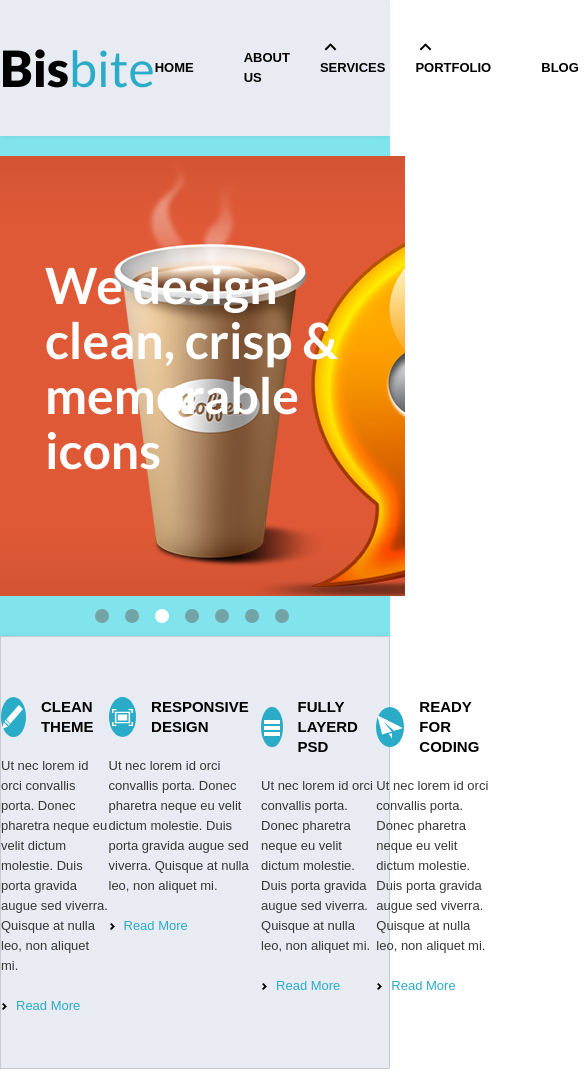
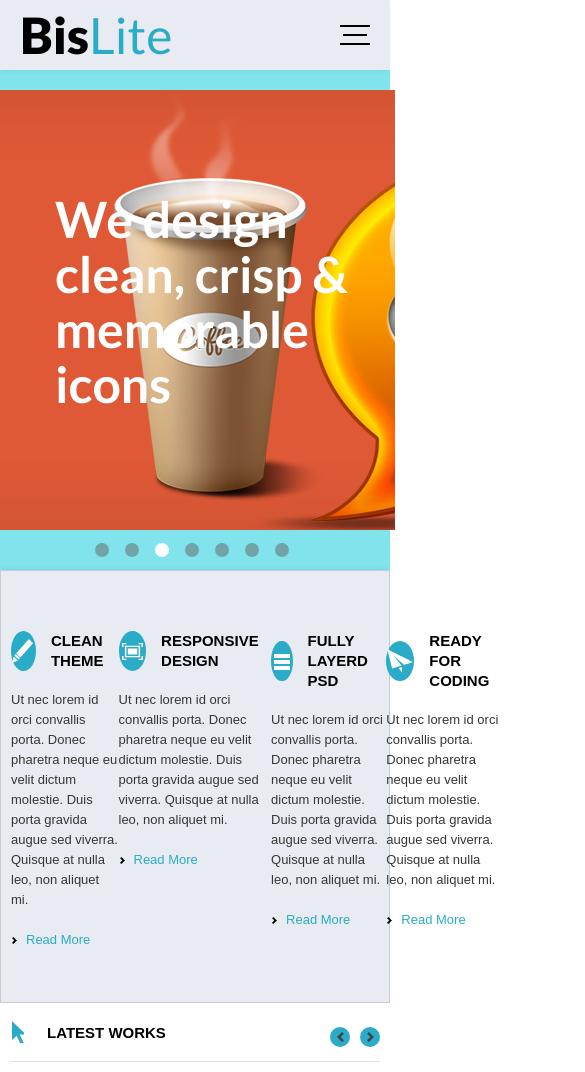
Before and after one commit to D-Schapovalov/BisLite, a plain HTML site: page index.html in a window 390 px wide. Shown: the top 1072 px of the page, 585 px wide, since content can reach past the window. Drawn offline with nearby package versions, Linux system fonts and the light colour scheme.

Commit message:
responsive header

```diff
--- a/css/style.css
+++ b/css/style.css
@@ -15,8 +15,11 @@ body {
 	position: relative;
 	z-index: 100;
 	background-color: #e8ebf1;
-	padding: 38px 0 38px 0;
+	padding: 38px 0;
 	box-shadow: 0px 2px 5px -1px rgba(0, 0, 0, 0.07);
+}
+.burger {
+	display: none;
 }
 .header__wrapper,
 .menu__list {
@@ -26,9 +29,9 @@ body {
 }
 .header__logo,
 .footer__bottom-logo {
-	text-transform: capitalize;
 	font-size: 50px;
 	color: var(--blue-color);
+	text-transform: capitalize;
 }
 .header__logo span,
 .footer__bottom-logo span {
@@ -507,8 +510,8 @@ body {
 }
 .footer__top-social {
 	margin: 0 17px 9px 0;
+	transition: all 0.3s ease-in;
 	cursor: pointer;
-	transition: all 0.3s ease-in;
 }
 .footer__top-social:nth-child(3n) {
 	margin-right: 0;
@@ -533,3 +536,103 @@ body {
 .footer__bottom-logo {
 }
 /* ================== /footer ================ */
+/* ================== media ================ */
+@media (max-width: 992px) {
+	.container {
+		max-width: 940px;
+	}
+	.header {
+		padding: 20px 0;
+	}
+}
+@media (max-width: 768px) {
+	.container {
+		max-width: 700px;
+	}
+	.header {
+		position: relative;
+		padding: 15px;
+	}
+	.header__logo {
+		position: relative;
+		z-index: 200;
+	}
+	.burger {
+		display: block;
+		width: 30px;
+		height: 20px;
+		display: flex;
+		flex-direction: column;
+		justify-content: space-between;
+		position: relative;
+		z-index: 200;
+	}
+	.burger-item {
+		position: relative;
+		width: 100%;
+		height: 2px;
+		background-color: var(--title-color);
+		transition: all 0.5s ease;
+	}
+	.burger-item.active:first-child {
+		transform: translateY(7px) rotate(-45deg);
+		/* top: 9px; */
+	}
+	.burger-item.active:last-child {
+		transform: translateY(-10px) rotate(45deg);
+		/* bottom: 8px; */
+	}
+	.middle {
+		width: 80%;
+		align-self: center;
+	}
+	.middle.active {
+		display: none;
+	}
+	.menu {
+		position: absolute;
+		top: -400%;
+		right: 0;
+		padding: 30px;
+		background-color: var(--gray-bg);
+		width: 100%;
+		min-height: 270px;
+		display: flex;
+		align-items: center;
+		justify-content: center;
+		transition: all 0.5s ease;
+	}
+	.menu_active {
+		/* right: 0; */
+		top: 70px;
+	}
+	.menu__list {
+		display: flex;
+		flex-direction: column;
+	}
+	.menu__item + li,
+	.menu__item.drop-down {
+		margin-left: 0px;
+		margin-top: 20px;
+	}
+	.drop-down:hover .drop-down__list {
+		z-index: 120;
+	}
+	.drop-down:hover {
+		padding: 5px;
+	}
+	.drop-down__list {
+		top: 28px;
+		left: -1px;
+	}
+}
+@media (max-width: 575px) {
+	.container {
+		width: 100%;
+		padding: 0 10px;
+	}
+	.header {
+		padding: 10px;
+	}
+}
+/* ================== /media ================ */
--- a/index.html
+++ b/index.html
@@ -20,7 +20,12 @@
 	<header class="header">
 		<div class="container">
 			<div class="header__wrapper">
-				<a href="" class="header__logo"><span>bis</span>bite</a>
+				<a href="#" class="header__logo"><span>Bis</span>Lite</a>
+				<div class="burger">
+					<span class="burger-item"></span>
+					<span class="burger-item middle"></span>
+					<span class="burger-item"></span>
+				</div>
 				<nav class="menu">
 					<ul class="menu__list">
 						<li class="menu__item"><a href="#" class="menu__link">Home</a></li>
@@ -314,24 +319,24 @@
 				<div class="footer__top-items">
 					<h2 class="footer__top-title">connect with us</h2>
 					<div class="footer__top-box">
-						<div class="footer__top-social">
+						<a class="footer__top-social">
 							<img src="images/facebook.png" alt="image: facebook" class="footer__top-img">
-						</div>
-						<div class="footer__top-social">
+						</a>
+						<a class="footer__top-social">
 							<img src="images/dribbble.png" alt="image: dribbble" class="footer__top-img">
-						</div>
-						<div class="footer__top-social">
+						</a>
+						<a class="footer__top-social">
 							<img src="images/pinterest.png" alt="image: pinterest" class="footer__top-img">
-						</div>
-						<div class="footer__top-social">
+						</a>
+						<a class="footer__top-social">
 							<img src="images/linkedin.png" alt="image: linkedin" class="footer__top-img">
-						</div>
-						<div class="footer__top-social">
+						</a>
+						<a class="footer__top-social">
 							<img src="images/skype.png" alt="image: skype" class="footer__top-img">
-						</div>
-						<div class="footer__top-social">
+						</a>
+						<a class="footer__top-social">
 							<img src="images/share.png" alt="image: share" class="footer__top-img">
-						</div>
+						</a>
 					</div>
 				</div>
 			</div>
@@ -348,6 +353,7 @@
 	<script src="https://code.jquery.com/jquery-3.6.0.min.js"></script>
 	<script src="js/slick.min.js"></script>
 	<script src="js/main.js"></script>
+	<script src="js/script.js"></script>
 </body>
 
 </html>
--- /dev/null
+++ b/js/script.js
@@ -0,0 +1,14 @@
+const menu = document.querySelector('.menu');
+const burger = document.querySelector('.burger');
+const item = document.querySelectorAll('.burger-item');
+
+burger.addEventListener('click', function () {
+	menu.classList.toggle('menu_active');
+});
+
+
+burger.addEventListener('click', function () {
+	item.forEach(element => {
+		element.classList.toggle('active');
+	});
+});
```
